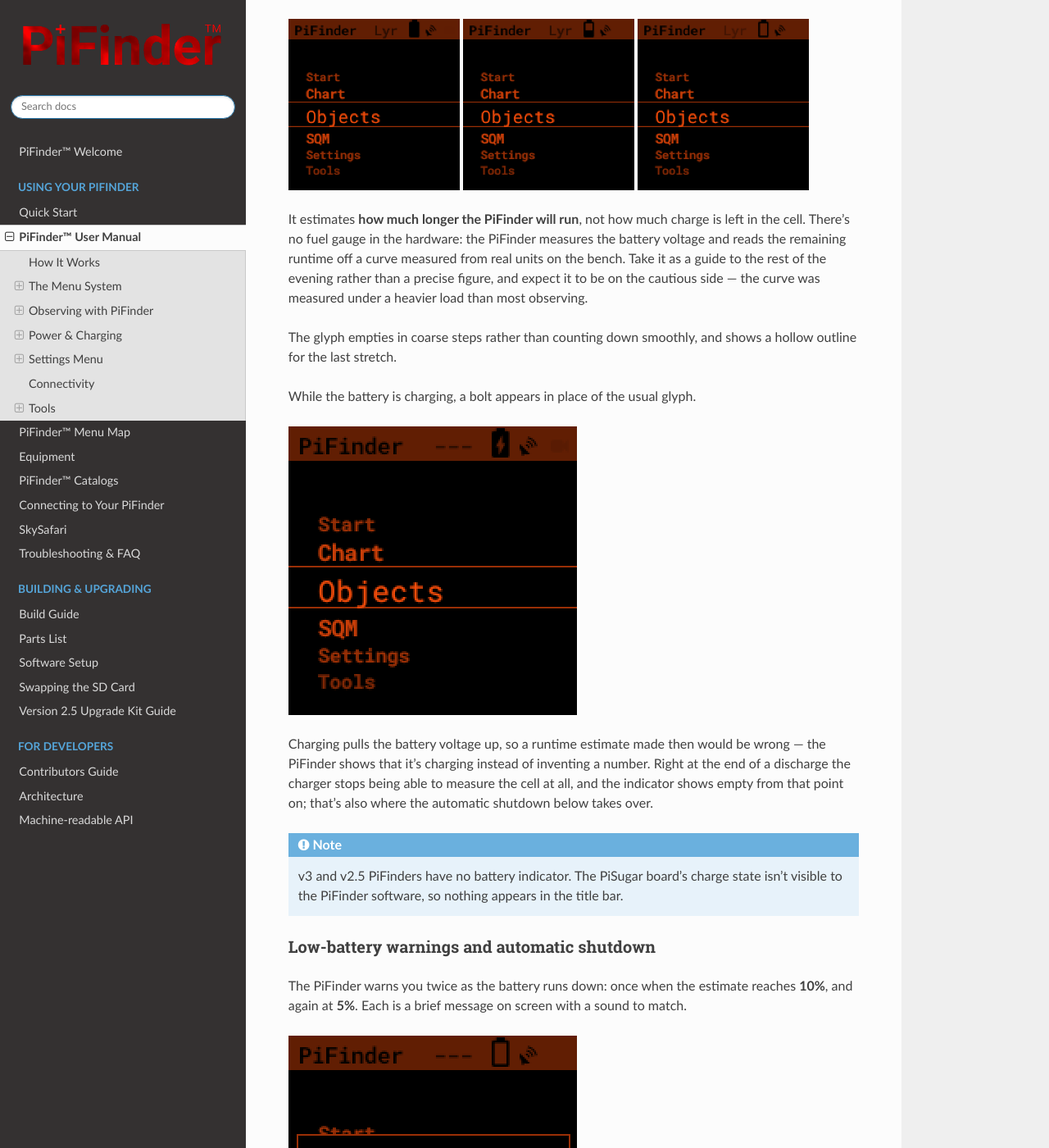
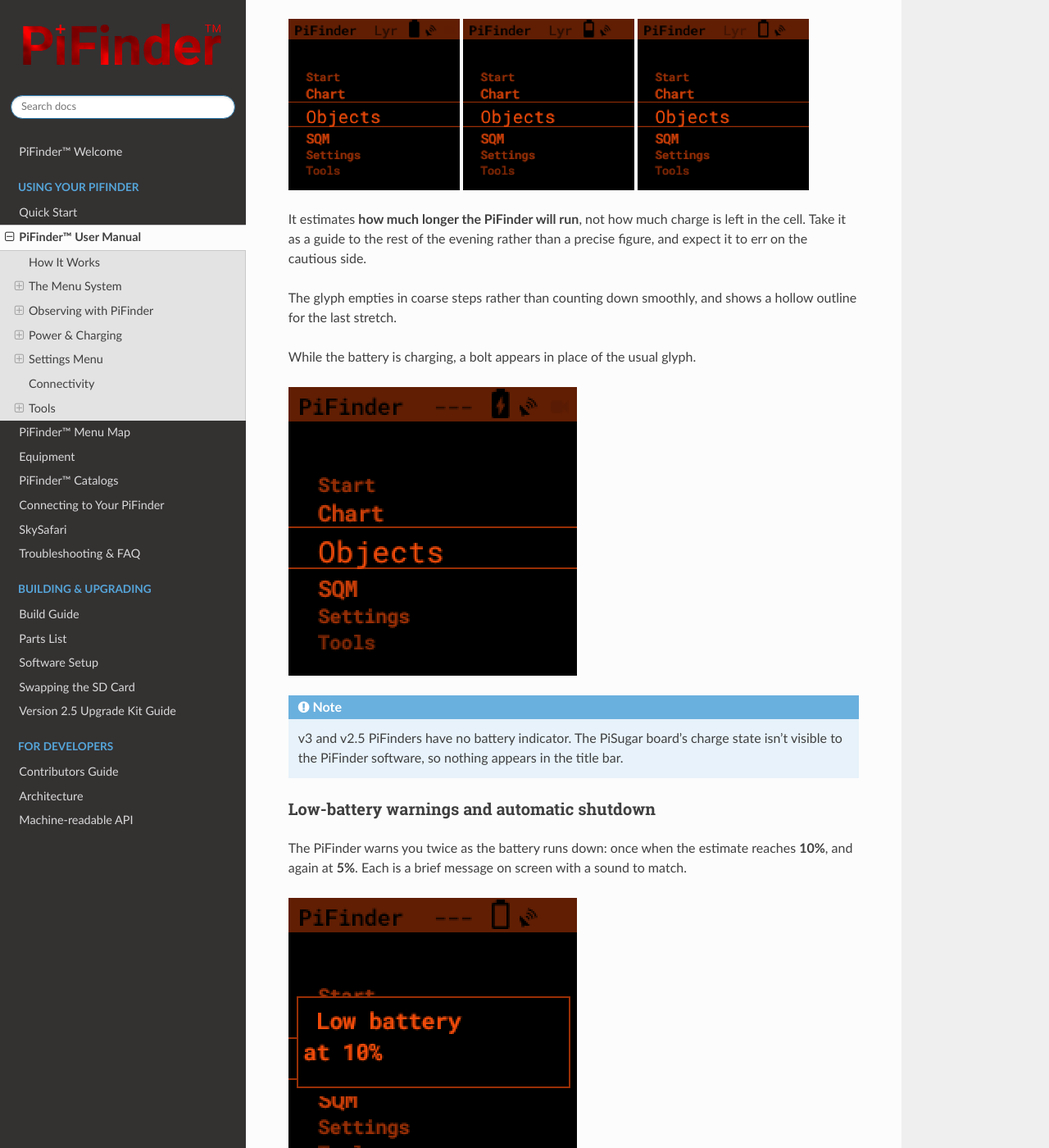
Before and after one commit to brickbots/PiFinder, a Sphinx documentation site: the page built from docs/source/user_guide.rst, in a window 1280 px wide and 1400 px high, scrolled down 26754 px. Shown: the whole window at 82% size. Built offline with Sphinx 7.4.7 and the Read the Docs theme 3.1.0, drawn with Linux system fonts in a browser that asks for light colours.

Commit message:
docs: trim the battery indicator section to what the glyph means
Rich: too much implementation detail for the user manual.

Out: how the estimate is derived (no fuel gauge, voltage read against a
bench-measured runtime curve, the curve's heavier-than-observing load), and
why charging suppresses the estimate (charging lifts cell voltage, and the
charger stops being able to measure at the very end of a discharge).

Kept: what the reader needs to read the glyph — that it estimates remaining
runtime rather than charge, that it's a guide and errs cautious, that it
empties in coarse steps with a hollow outline at the end, and that a bolt
replaces it while charging.

Sphinx builds clean (-n -E, zero warnings).

Co-Authored-By: Claude Opus 5 (1M context) <noreply@anthropic.com>

```diff
--- a/docs/source/user_guide.rst
+++ b/docs/source/user_guide.rst
@@ -805,10 +805,8 @@ The title bar carries a battery glyph, just left of the GPS and solver icons.
    :width: 30%
 
 It estimates **how much longer the PiFinder will run**, not how much charge is left in the
-cell.  There's no fuel gauge in the hardware: the PiFinder measures the battery voltage and
-reads the remaining runtime off a curve measured from real units on the bench.  Take it as a
-guide to the rest of the evening rather than a precise figure, and expect it to be on the
-cautious side — the curve was measured under a heavier load than most observing.
+cell.  Take it as a guide to the rest of the evening rather than a precise figure, and
+expect it to err on the cautious side.
 
 The glyph empties in coarse steps rather than counting down smoothly, and shows a hollow
 outline for the last stretch.
@@ -816,11 +814,6 @@ outline for the last stretch.
 While the battery is charging, a bolt appears in place of the usual glyph.
 
 .. image:: images/user_guide/battery_charging_docs.png
-
-Charging pulls the battery voltage up, so a runtime estimate made then would be wrong — the
-PiFinder shows that it's charging instead of inventing a number.  Right at the end of a
-discharge the charger stops being able to measure the cell at all, and the indicator shows
-empty from that point on; that's also where the automatic shutdown below takes over.
 
 .. note::
    v3 and v2.5 PiFinders have no battery indicator.  The PiSugar board's charge state isn't
```
